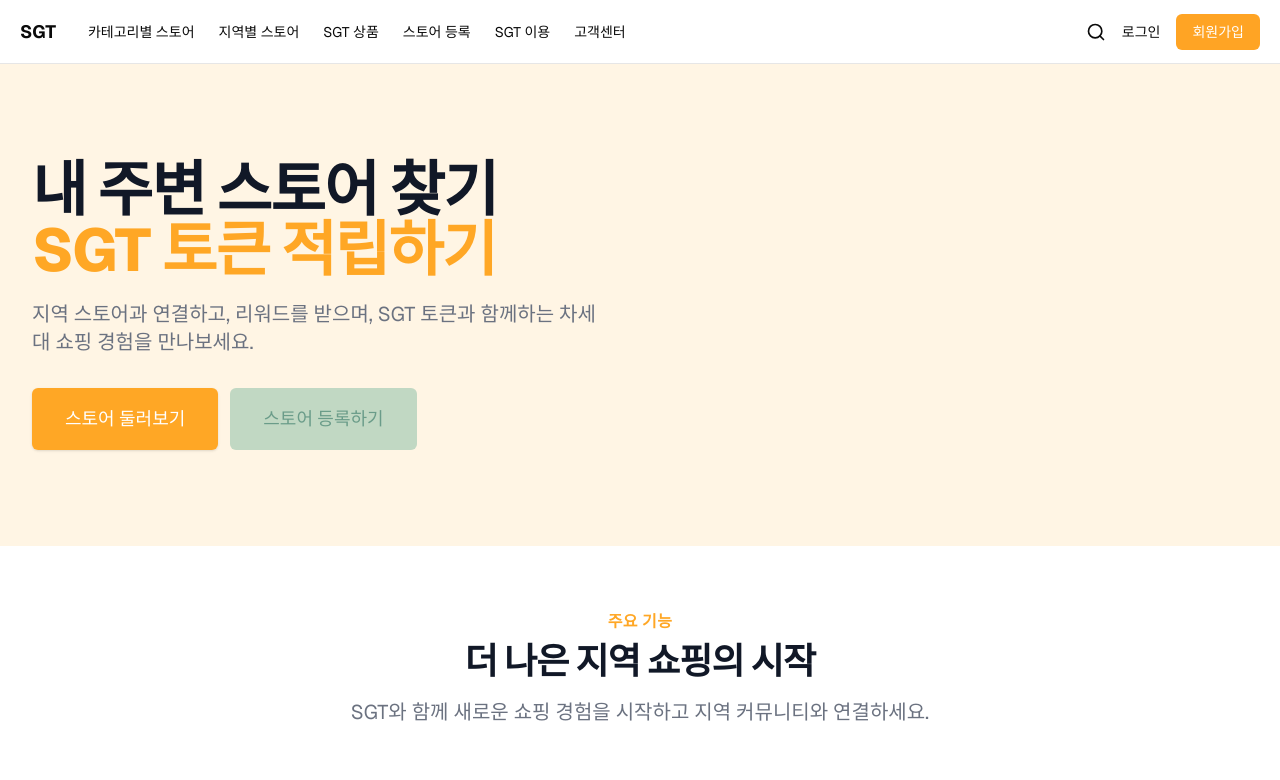
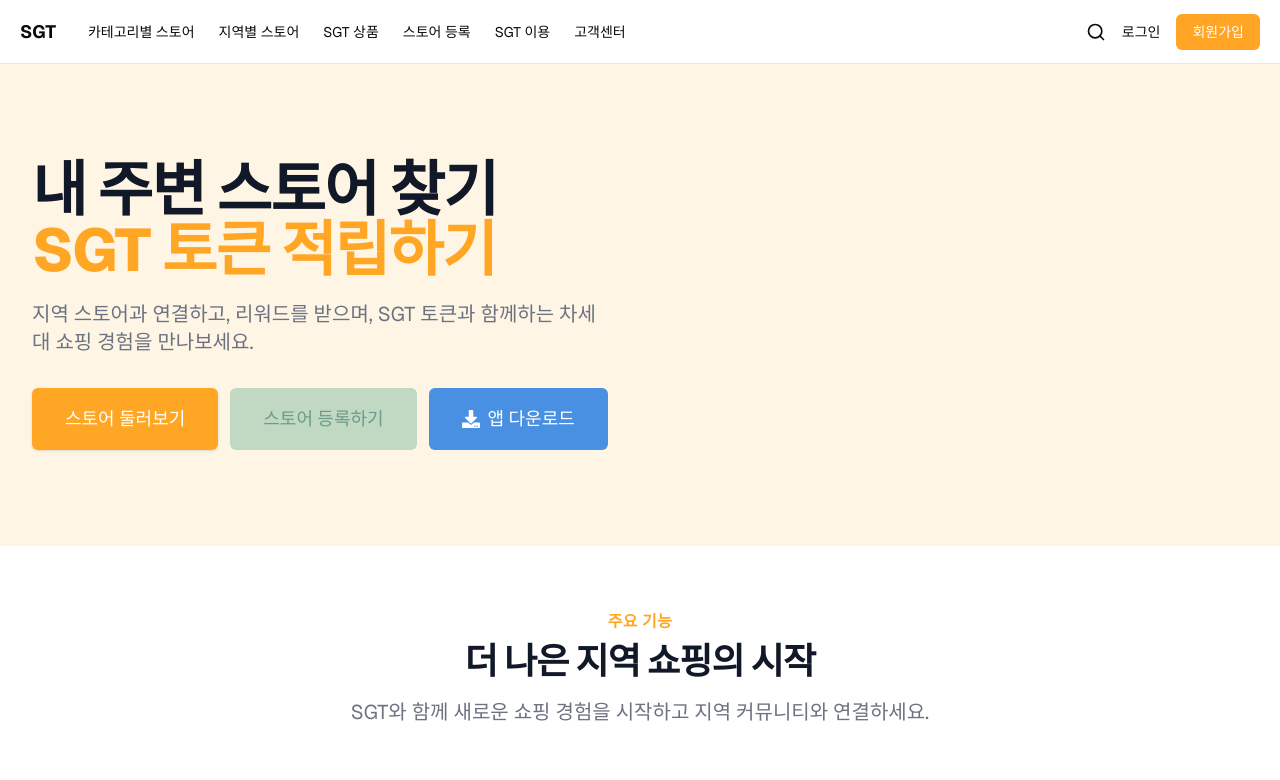
Before and after one commit to minseochh02/SangGaTalkHome, a Next.js app: page / in a window 1280 px wide. Shown: the top 780 px of the page. Built offline with nearby package versions, Linux system fonts and the light colour scheme; no server answers.

Commit message:
added app download

```diff
--- a/components/hero.tsx
+++ b/components/hero.tsx
@@ -1,4 +1,5 @@
 import Link from "next/link";
+import { FaDownload } from "react-icons/fa";
 
 export default function Hero() {
 	return (
@@ -32,6 +33,14 @@ export default function Hero() {
 										스토어 등록하기
 									</Link>
 								</div>
+								<div className="sm:mt-0 w-full sm:w-auto">
+									<Link
+										href="/download"
+										className="w-full flex items-center justify-center px-6 py-3 border border-transparent text-base font-medium rounded-md text-white bg-[#4A90E2] hover:bg-[#357ABD] md:py-4 md:text-lg md:px-8"
+									>
+										<FaDownload className="mr-2" />앱 다운로드
+									</Link>
+								</div>
 							</div>
 						</div>
 					</main>
```
